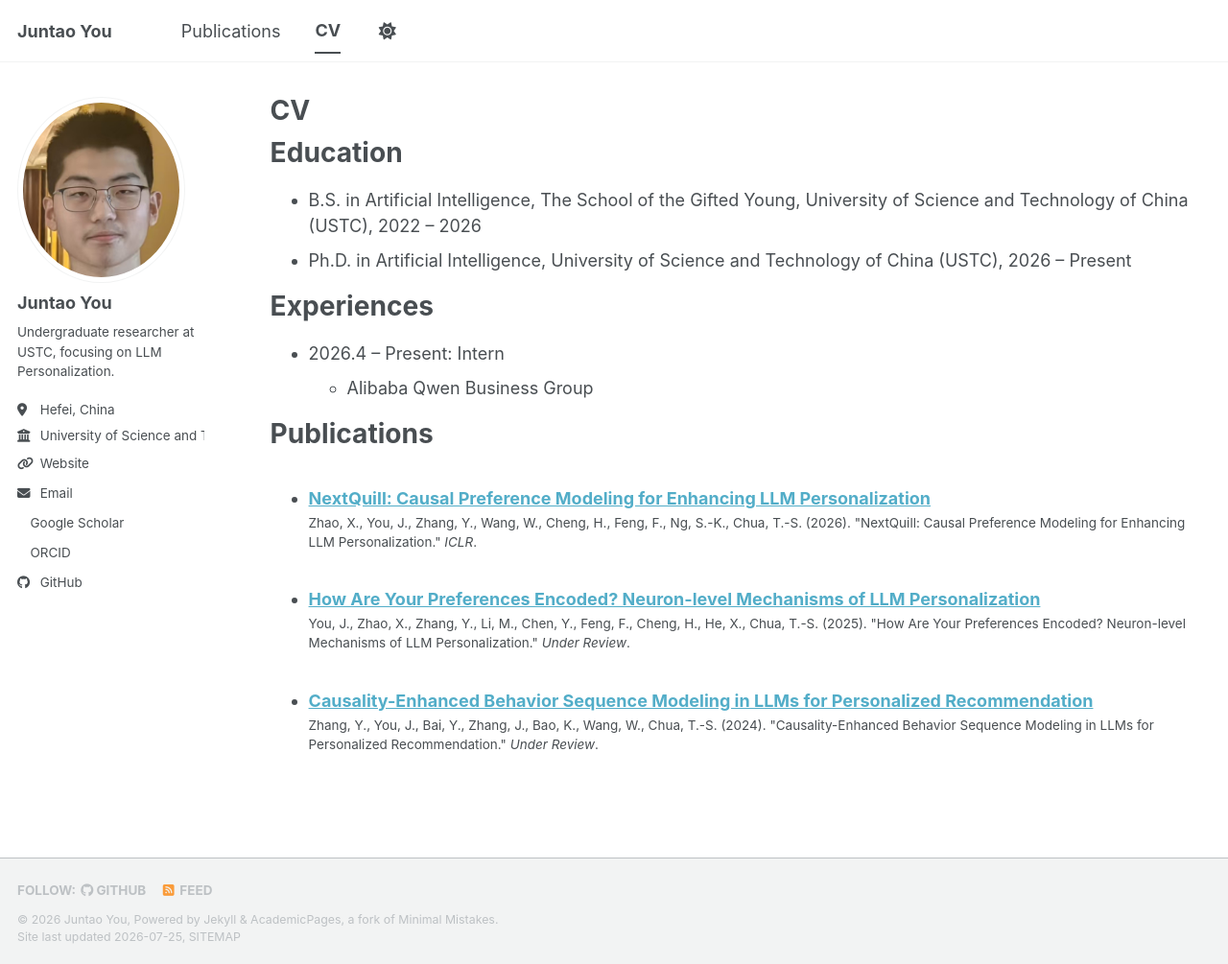
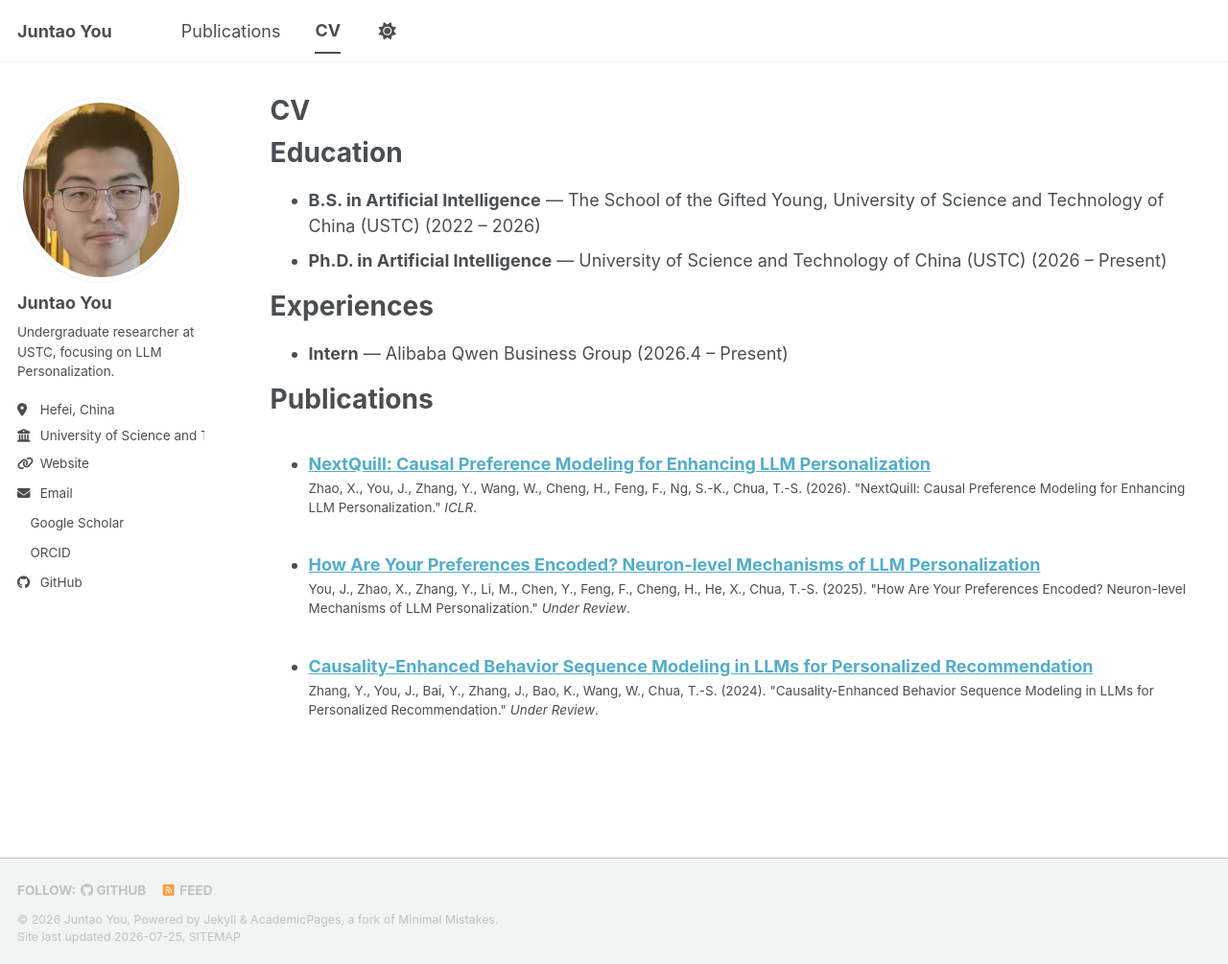
Before and after one commit to juntaoyou/juntaoyou.github.io, a Jekyll site: the page built from _pages/cv.md, in a window 1280 px wide and 1005 px high. Shown: the whole window at 96% size. Built offline with Jekyll 4.4.1, drawn with Linux system fonts in a browser that asks for light colours; a style sheet for code colours, icons or effects is not loaded.

Commit message:
Align cv.md Education and Experiences format with about.md

```diff
--- a/_pages/cv.md
+++ b/_pages/cv.md
@@ -11,13 +11,12 @@
 
 Education
 ======
-* B.S. in Artificial Intelligence, The School of the Gifted Young, University of Science and Technology of China (USTC), 2022 – 2026
-* Ph.D. in Artificial Intelligence, University of Science and Technology of China (USTC), 2026 – Present
+* **B.S. in Artificial Intelligence** — The School of the Gifted Young, University of Science and Technology of China (USTC) (2022 – 2026)
+* **Ph.D. in Artificial Intelligence** — University of Science and Technology of China (USTC) (2026 – Present)
 
 Experiences
 ======
-* 2026.4 – Present: Intern
-  * Alibaba Qwen Business Group
+* **Intern** — Alibaba Qwen Business Group (2026.4 – Present)
 
 Publications
 ======
```
